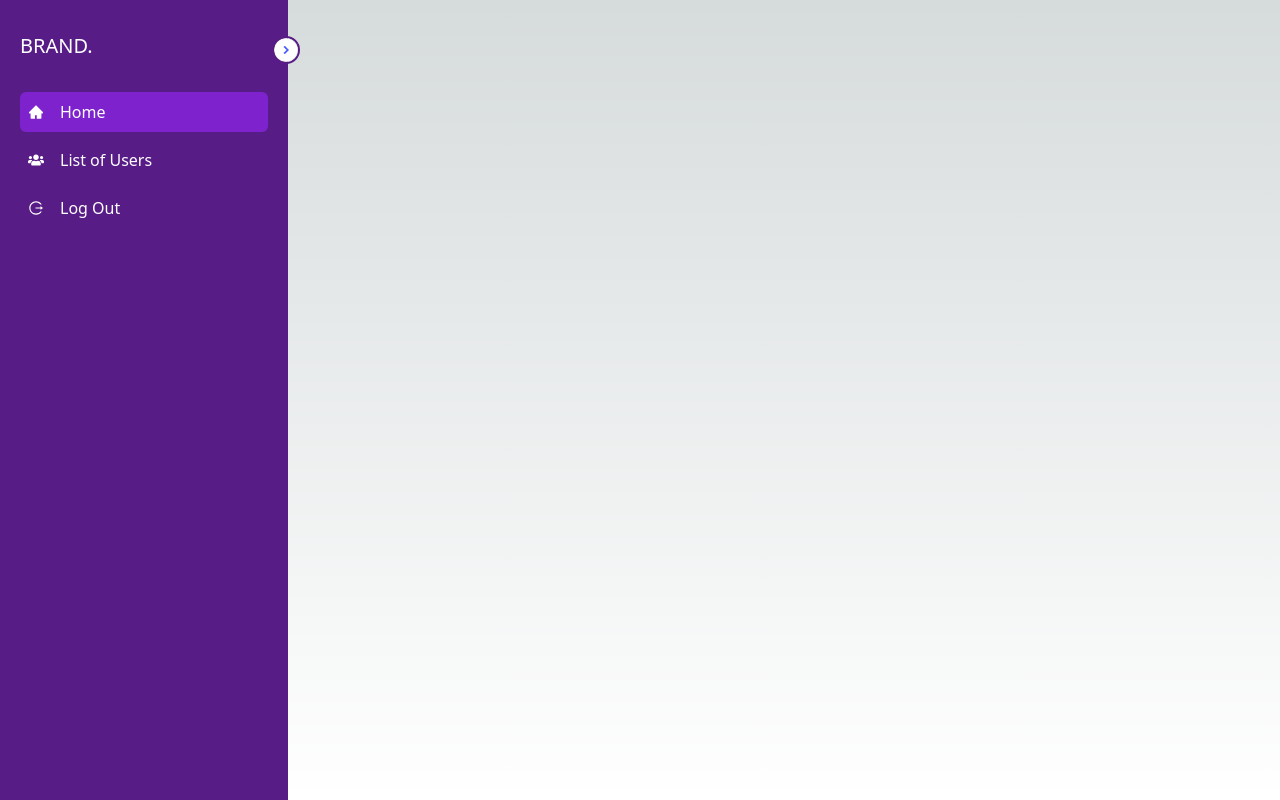
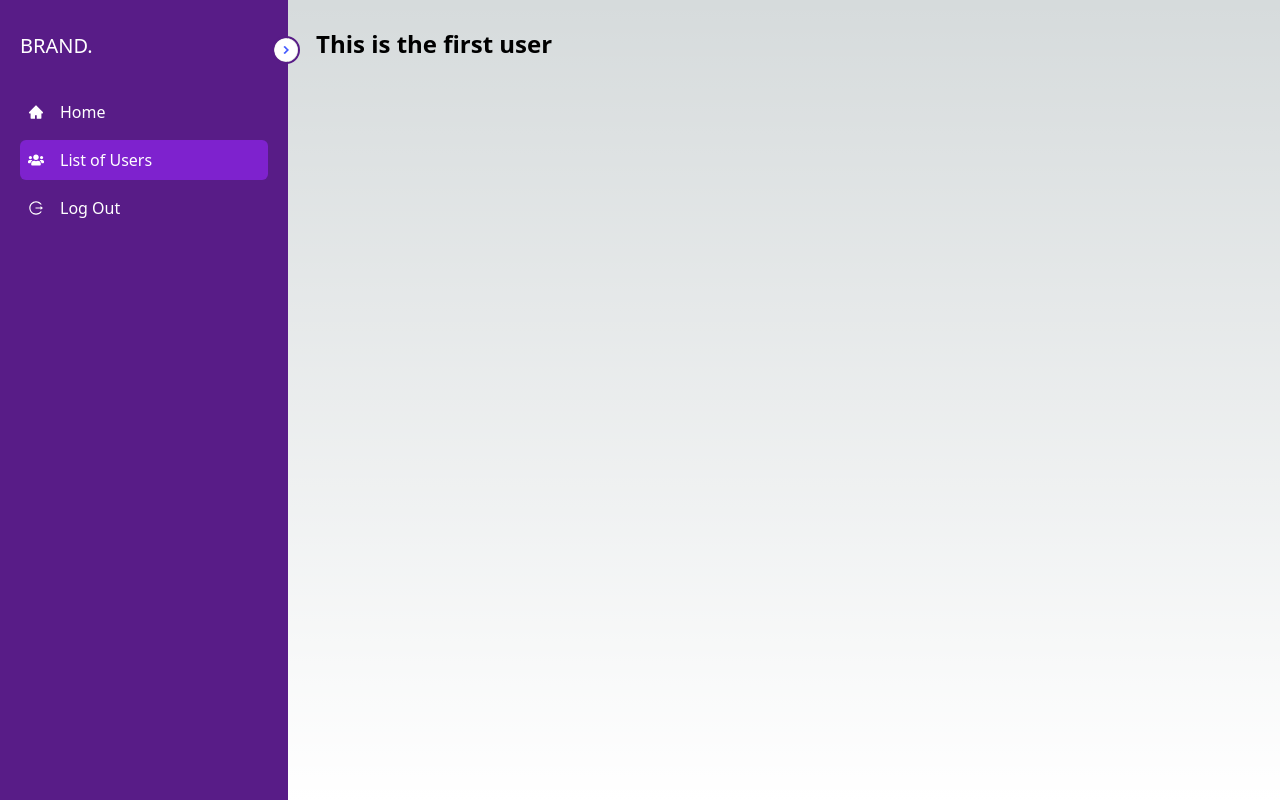
Before and after one commit to lorenzo-querol/CCSECDV-Final-Project, a Next.js app: page /home in a window 1280 px wide. Both pictures are taken after a click on the item "List of Users". Built offline with nearby package versions, Linux system fonts and the light colour scheme.

Commit message:
Add home page

```diff
--- /dev/null
+++ b/app/(home)/home/home.js
@@ -0,0 +1,7 @@
+import React from 'react'
+
+export default function home() {
+   return (
+      <div>Welcome</div>
+   )
+}
--- a/app/(home)/home/page.js
+++ b/app/(home)/home/page.js
@@ -2,6 +2,8 @@
 
 import React, { useState } from "react";
 import Image from "next/image";
+import Home from "../home/home";
+import Users from "../home/users";
 
 import {
     AiFillHome,
@@ -22,13 +24,24 @@ import {
 import control from "@/public/control.png";
 import logo from "@/public/vercel.svg";
 
-export default function Sidebar({ children }) {
+export default function Sidebar({ }) {
     const [close, setClose] = useState(false);
+    const [activeMenuItem, setActiveMenuItem] = useState("Home"); // Set initial active menu item by title
+
     const Menus = [
-        { title: "Home", icon: <AiFillHome /> },
-        { title: "List of Users", icon: <FaUsers /> },
+        { title: "Home", icon: <AiFillHome />, content: <Home /> },
+        { title: "List of Users", icon: <FaUsers />, content: <Users /> },
         { title: "Log Out", icon: <AiOutlineLogout /> }
     ];
+
+    const handleMenuItemClick = (title) => {
+        setActiveMenuItem(title);
+    };
+
+    const renderContent = () => {
+        const activeMenu = Menus.find(menu => menu.title === activeMenuItem);
+        return activeMenu ? activeMenu.content : null;
+    };
 
     return (
         <div className="fixed left-0 flex">
@@ -58,7 +71,8 @@ export default function Sidebar({ children }) {
                         <li
                             key={index}
                             className={`flex cursor-pointer items-center gap-x-4 rounded-md p-2 text-base text-white hover:bg-purple-700 ${Menu.gap ? "mt-9" : "mt-2"
-                                } ${index === 0 && "bg-purple-700"}`}
+                                } ${Menu.title === activeMenuItem && "bg-purple-700"}`} // Add condition to apply active class
+                            onClick={() => handleMenuItemClick(Menu.title)} // Pass the title to the click event handler
                         >
                             {Menu.icon}
                             <span className={`${close && "hidden"} origin-left duration-200`}>
@@ -68,9 +82,8 @@ export default function Sidebar({ children }) {
                     ))}
                 </ul>
             </div>
-
             <div className="flex-1 h-screen text-2xl font-semibold p-7">
-                {children}
+                {renderContent()} {/* Render content based on activeMenuItem */}
             </div>
         </div>
     );
--- /dev/null
+++ b/app/(home)/home/users.js
@@ -0,0 +1,11 @@
+import React from 'react'
+
+export default function users() {
+  return (
+    <div className="RowList">
+      <div className="Row">
+        <p>This is the first user</p>
+      </div>
+    </div>
+  )
+}
```
